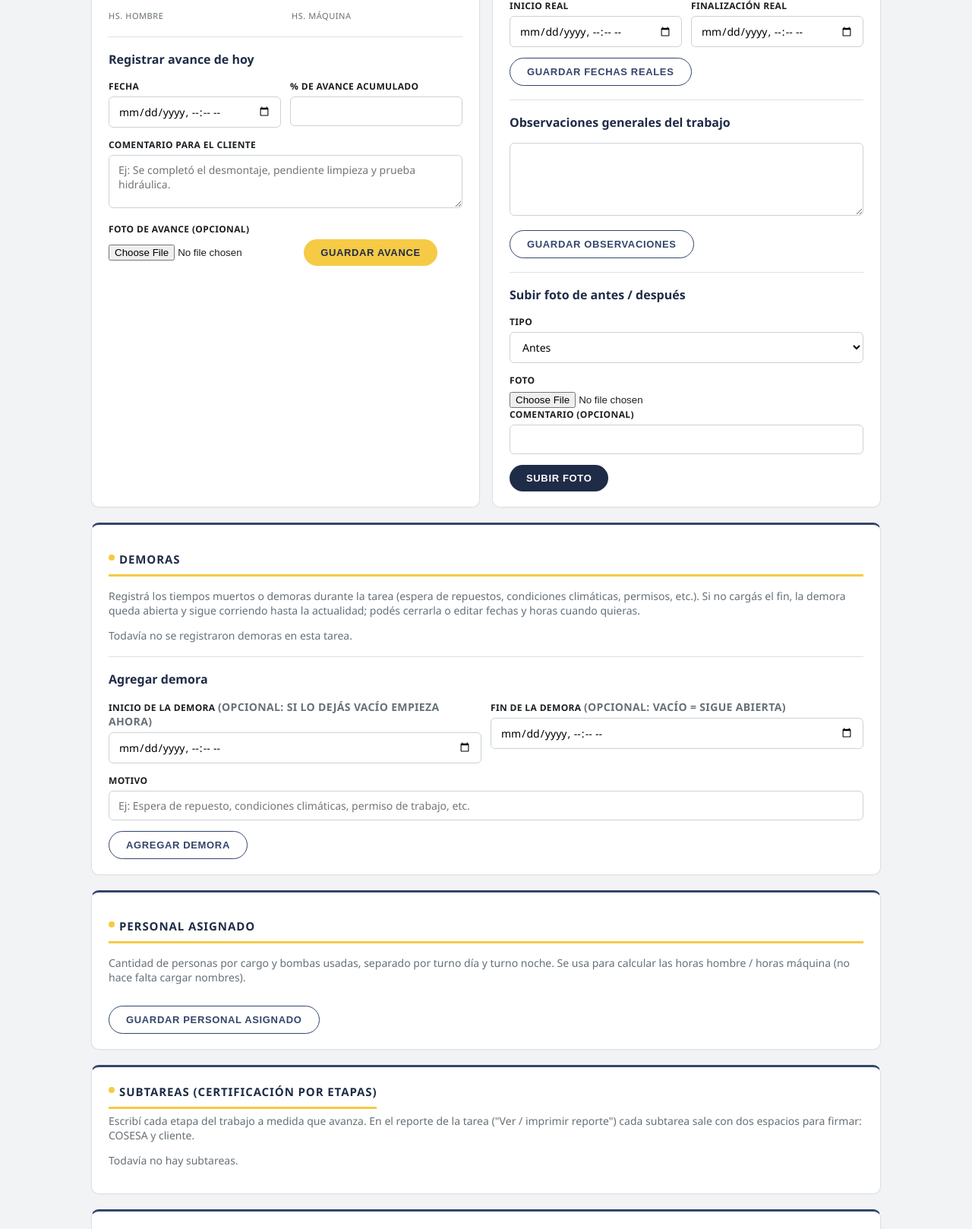
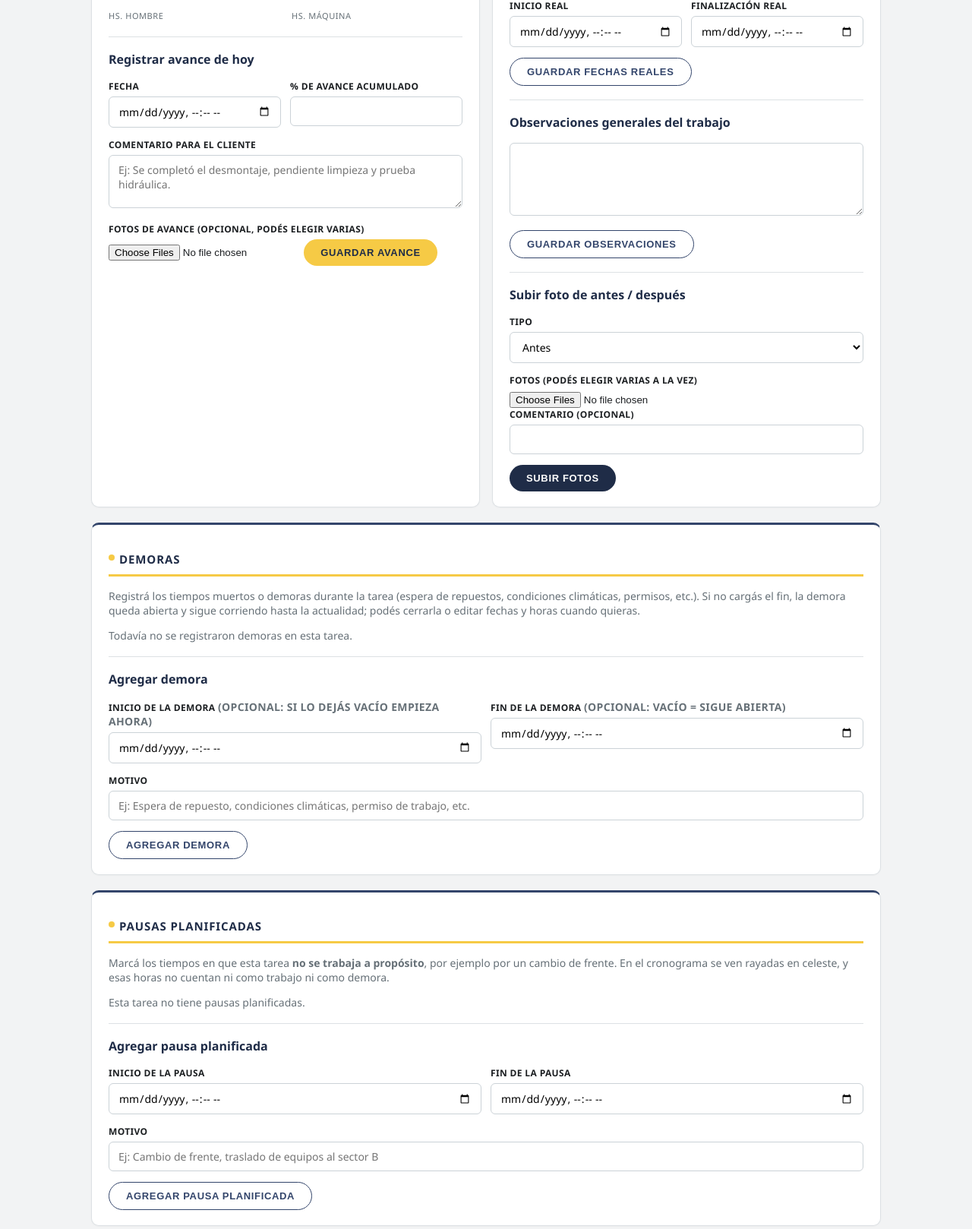
Before and after one commit to servicioscosesahidro-sys/cosesa-avance-obras, a Flask app: template templates/cosesa_item_detail.html in a window 1280 px wide. Shown: the part 1130-2748 px from the top of the page at 76% size. Run offline with Flask 3, Linux system fonts and the light colour scheme; the template is opened without the code that fills it, so the values that code supplies are empty.

Commit message:
Tareas: pausas planificadas (cronograma, curva y horas) y subida de varias fotos a la vez
Co-Authored-By: Claude Opus 5.5 <noreply@anthropic.com>
Claude-Session: https://claude.ai/code/session_01RcjbPZyeL6LjE9Q5569ScH

```diff
--- a/app.py
+++ b/app.py
@@ -23,7 +23,7 @@ from db import get_db, init_db, DB_PATH
 from backup import restore_latest, backup_now, iniciar_backup_periodico
 from charts import gantt_svg, curve_svg, carga_diaria_planificada_svg, carga_diaria_real_svg
 from charts import _parse as _parse_fecha_grafico
-from charts import TURNOS_OBRA, norm_turnos, segmentos_turno
+from charts import TURNOS_OBRA, norm_turnos, segmentos_turno, intervalos_pausas, horas_en_turno
 from excel_io import generar_plantilla_cronograma, generar_plantilla_reales, leer_cronograma, leer_reales, norm_clave
 
 BASE_DIR = os.path.dirname(os.path.abspath(__file__))
@@ -48,7 +48,7 @@ TURNOS = (("dia", "Turno día"), ("noche", "Turno noche"))
 
 app = Flask(__name__)
 app.config["SECRET_KEY"] = os.environ.get("SECRET_KEY", "cosesa-dev-secret-change-me")
-app.config["MAX_CONTENT_LENGTH"] = 20 * 1024 * 1024  # 20 MB por request
+app.config["MAX_CONTENT_LENGTH"] = 100 * 1024 * 1024  # 100 MB por request (varias fotos de una vez)
 
 DT_FORMATS = ("%Y-%m-%dT%H:%M", "%Y-%m-%d %H:%M", "%Y-%m-%d")
 
@@ -156,15 +156,22 @@ def total_personal(personal_by_turno):
     return total_personas, total_bombas
 
 
-def _horas_por_turno(ini, fin, demoras, turnos="ambos"):
+def _horas_por_turno(ini, fin, demoras, turnos="ambos", pausas=None):
     """Horas de trabajo netas (descontando demoras) repartidas según el turno en
     que realmente ocurrieron: día 07:00-19:00, noche 19:00-07:00.
     Si la obra trabaja en un solo turno, las horas del otro turno no cuentan
     como trabajo (ni como demora): se informan aparte en "fuera"."""
     turnos = norm_turnos(turnos)
-    res = {"dia": 0.0, "noche": 0.0, "fuera": 0.0}
+    res = {"dia": 0.0, "noche": 0.0, "fuera": 0.0, "pausa": 0.0}
     if not ini or not fin or fin <= ini:
         return res
+    # Pausas planificadas (cambio de frente, etc.): no son trabajo ni demora.
+    pausas_int = []
+    for pa, pb in intervalos_pausas(pausas):
+        pa, pb = max(pa, ini), min(pb, fin)
+        if pb > pa:
+            pausas_int.append((pa, pb))
+            res["pausa"] += horas_en_turno(pa, pb, turnos)
     if turnos != "ambos":
         res["fuera"] = sum((f - i).total_seconds() for i, f, tu in segmentos_turno(ini, fin) if tu != turnos) / 3600
     dem = []
@@ -176,6 +183,7 @@ def _horas_por_turno(ini, fin, demoras, turnos="ambos"):
         di, df = max(di, ini), min(df, fin)
         if df > di:
             dem.append((di, df))
+    dem.extend(pausas_int)
     dem.sort()
     merged = []
     for a, b in dem:
@@ -207,7 +215,7 @@ def _horas_por_turno(ini, fin, demoras, turnos="ambos"):
     return res
 
 
-def compute_horas_item(item, demoras, turnos="ambos"):
+def compute_horas_item(item, demoras, turnos="ambos", pausas=None):
     """Horas totales transcurridas (inicio real -> fin real, o -> ahora si sigue en
     curso), horas de demoras, y horas de trabajo netas (totales menos demoras),
     con el reparto de las horas de trabajo entre turno día y turno noche."""
@@ -220,19 +228,28 @@ def compute_horas_item(item, demoras, turnos="ambos"):
         horas_totales = 0.0
     else:
         horas_totales = (fin - inicio).total_seconds() / 3600
-    por_turno = _horas_por_turno(inicio, fin, demoras, turnos)
+    por_turno = _horas_por_turno(inicio, fin, demoras, turnos, pausas)
     horas_trabajo = por_turno["dia"] + por_turno["noche"]
     horas_fuera = por_turno["fuera"]
-    horas_demoras = max(0.0, horas_totales - horas_trabajo - horas_fuera)
+    horas_pausas = por_turno["pausa"]
+    horas_demoras = max(0.0, horas_totales - horas_trabajo - horas_fuera - horas_pausas)
     return {
         "horas_totales": round(horas_totales, 2),
         "horas_demoras": round(horas_demoras, 2),
         "horas_fuera_turno": round(horas_fuera, 2),
+        "horas_pausas_plan": round(horas_pausas, 2),
         "turnos": norm_turnos(turnos),
         "horas_trabajo": round(horas_trabajo, 2),
         "horas_dia": por_turno["dia"],
         "horas_noche": por_turno["noche"],
     }
+
+
+def get_pausas_plan(db, item_id):
+    try:
+        return db.execute("SELECT * FROM pausas_plan WHERE item_id = ? ORDER BY fecha_inicio", (item_id,)).fetchall()
+    except sqlite3.OperationalError:
+        return []
 
 
 def turnos_de_obra(db, obra_id):
@@ -252,7 +269,7 @@ def recompute_item_horas(db, item_id, persistir=True):
         return None
     demoras = db.execute("SELECT * FROM demoras WHERE item_id = ?", (item_id,)).fetchall()
     personal = get_personal(db, item_id)
-    horas = compute_horas_item(item, demoras, turnos_de_obra(db, item["obra_id"]))
+    horas = compute_horas_item(item, demoras, turnos_de_obra(db, item["obra_id"]), get_pausas_plan(db, item_id))
     total_personas, total_bombas = total_personal(personal)
     horas_hombre = horas_maquina = 0.0
     detalle = []
@@ -570,6 +587,7 @@ ENDPOINT_PERMISO = {
     "cancelar_item": "cancelar_tareas", "reabrir_item": "cancelar_tareas",
     "agregar_demora": "demoras", "cerrar_demora": "demoras", "editar_demora": "demoras",
     "eliminar_demora": "demoras",
+    "agregar_pausa_plan": "editar_tareas", "editar_pausa_plan": "editar_tareas", "eliminar_pausa_plan": "editar_tareas",
     "actualizar_personal": "personal", "actualizar_observaciones": "personal",
     "importar_reales_excel": "importar_reales",
     "subir_foto": "fotos", "eliminar_foto": "fotos",
@@ -1025,11 +1043,13 @@ def build_obra_charts(db, items, interactive=False):
         # Las tareas canceladas, o finalizadas con avance parcial, no cuentan
         # para el avance total de la obra (curva) ni para la carga diaria.
         if not item_excluido(it):
-            items_con_avances.append({"item": it, "avances": avances})
+            items_con_avances.append({"item": it, "avances": avances,
+                                      "pausas_int": intervalos_pausas(get_pausas_plan(db, it["id"]))})
         demoras = db.execute(
             "SELECT * FROM demoras WHERE item_id = ? ORDER BY fecha_inicio", (it["id"],)
         ).fetchall()
-        items_con_demoras.append({"item": it, "demoras": demoras})
+        pausas = get_pausas_plan(db, it["id"])
+        items_con_demoras.append({"item": it, "demoras": demoras, "pausas": pausas})
         personal = get_personal(db, it["id"])
         _, total_bombas = total_personal(personal)
         if not _item_cancelada(it):
@@ -2014,6 +2034,7 @@ def cosesa_item_detail(item_id):
     personal = get_personal(db, item_id)
     subtareas = get_subtareas(db, item_id)
     horas = recompute_item_horas(db, item_id, persistir=False)
+    pausas_plan = get_pausas_plan(db, item_id)
     item = db.execute(
         "SELECT i.*, o.id AS obra_id, o.nombre AS obra_nombre, o.cliente_id, c.nombre AS cliente_nombre "
         "FROM items i JOIN obras o ON o.id = i.obra_id JOIN clientes c ON c.id = o.cliente_id "
@@ -2026,7 +2047,7 @@ def cosesa_item_detail(item_id):
         checklist=checklist, checklist_puntos=checklist_puntos, checklist_estados=CHECKLIST_ESTADOS,
         fotos_checklist=fotos_checklist, piezas=piezas, piezas_sugeridas=PIEZAS_SUGERIDAS,
         personal=personal, cargos_personal=CARGOS_PERSONAL, turnos=TURNOS, horas=horas,
-        subtareas=subtareas,
+        subtareas=subtareas, pausas_plan=pausas_plan,
     )
 
 
@@ -2081,9 +2102,9 @@ def registrar_avance(item_id):
     db.close()
 
     # Fotos de progreso opcionales junto con el avance
-    foto_progreso = request.files.get("foto_progreso")
-    if foto_progreso and foto_progreso.filename:
-        save_photo(item_id, foto_progreso, "progreso", comentario, user["id"])
+    for foto_progreso in request.files.getlist("foto_progreso"):
+        if foto_progreso and foto_progreso.filename:
+            save_photo(item_id, foto_progreso, "progreso", comentario, user["id"])
 
     flash("Avance registrado.", "success")
     if request.form.get("volver") == "obra":
@@ -2353,6 +2374,76 @@ def cerrar_demora(demora_id):
     return redirect(url_for("cosesa_item_detail", item_id=item_id))
 
 
+# ---------------------------------------------------------------------------
+# Pausas planificadas: tiempos en que la tarea NO se trabaja a propósito
+# (cambio de frente, espera programada, etc.). No cuentan como trabajo ni como
+# demora, y se ven rayadas en celeste en el cronograma.
+# ---------------------------------------------------------------------------
+def _leer_pausa_form():
+    ini = (request.form.get("fecha_inicio") or "").strip()
+    fin = (request.form.get("fecha_fin") or "").strip()
+    motivo = request.form.get("motivo", "").strip()
+    a, b = _parse_dt(ini), _parse_dt(fin)
+    if not a or not b:
+        return None, "Completá el inicio y el fin de la pausa planificada."
+    if b <= a:
+        return None, "El fin de la pausa tiene que ser posterior al inicio."
+    return (ini, fin, motivo), None
+
+
+@app.route("/cosesa/items/<int:item_id>/pausas-plan", methods=["POST"])
+@cosesa_required
+def agregar_pausa_plan(item_id):
+    db = get_db()
+    if db.execute("SELECT id FROM items WHERE id = ?", (item_id,)).fetchone() is None:
+        abort(404)
+    datos, err = _leer_pausa_form()
+    if err:
+        flash(err, "error")
+    else:
+        db.execute("INSERT INTO pausas_plan (item_id, fecha_inicio, fecha_fin, motivo, usuario_id) VALUES (?, ?, ?, ?, ?)",
+                   (item_id, *datos, get_current_user()["id"]))
+        db.commit()
+        recompute_item_horas(db, item_id)
+        flash("Pausa planificada agregada.", "success")
+    db.close()
+    return redirect(url_for("cosesa_item_detail", item_id=item_id) + "#pausas-plan")
+
+
+@app.route("/cosesa/pausas-plan/<int:pausa_id>/editar", methods=["POST"])
+@cosesa_required
+def editar_pausa_plan(pausa_id):
+    db = get_db()
+    p = db.execute("SELECT * FROM pausas_plan WHERE id = ?", (pausa_id,)).fetchone()
+    if p is None:
+        abort(404)
+    datos, err = _leer_pausa_form()
+    if err:
+        flash(err, "error")
+    else:
+        db.execute("UPDATE pausas_plan SET fecha_inicio = ?, fecha_fin = ?, motivo = ? WHERE id = ?", (*datos, pausa_id))
+        db.commit()
+        recompute_item_horas(db, p["item_id"])
+        flash("Pausa planificada actualizada.", "success")
+    db.close()
+    return redirect(url_for("cosesa_item_detail", item_id=p["item_id"]) + "#pausas-plan")
+
+
+@app.route("/cosesa/pausas-plan/<int:pausa_id>/eliminar", methods=["POST"])
+@cosesa_required
+def eliminar_pausa_plan(pausa_id):
+    db = get_db()
+    p = db.execute("SELECT * FROM pausas_plan WHERE id = ?", (pausa_id,)).fetchone()
+    if p is None:
+        abort(404)
+    db.execute("DELETE FROM pausas_plan WHERE id = ?", (pausa_id,))
+    db.commit()
+    recompute_item_horas(db, p["item_id"])
+    db.close()
+    flash("Pausa planificada eliminada.", "success")
+    return redirect(url_for("cosesa_item_detail", item_id=p["item_id"]) + "#pausas-plan")
+
+
 @app.route("/cosesa/demoras/<int:demora_id>/eliminar", methods=["POST"])
 @cosesa_required
 def eliminar_demora(demora_id):
@@ -2451,10 +2542,10 @@ def subir_foto(item_id):
     user = get_current_user()
     tipo = request.form.get("tipo", "progreso")
     comentario = request.form.get("comentario", "").strip()
-    file_storage = request.files.get("foto")
-    saved = save_photo(item_id, file_storage, tipo, comentario, user["id"])
-    if saved:
-        flash("Foto subida correctamente.", "success")
+    archivos = [f for f in request.files.getlist("foto") if f and f.filename]
+    subidas = sum(1 for f in archivos if save_photo(item_id, f, tipo, comentario, user["id"]))
+    if subidas:
+        flash("Foto subida correctamente." if subidas == 1 else f"{subidas} fotos subidas correctamente.", "success")
     return redirect(url_for("cosesa_item_detail", item_id=item_id))
 
 
@@ -2578,10 +2669,10 @@ def checklist_item_pdf(item_id):
 @cosesa_required
 def subir_foto_checklist(item_id):
     user = get_current_user()
-    file_storage = request.files.get("foto")
-    saved = save_photo(item_id, file_storage, "certificado_lavado", "Documento firmado", user["id"], permitir_pdf=True)
-    if saved:
-        flash("Documento firmado subido correctamente.", "success")
+    archivos = [f for f in request.files.getlist("foto") if f and f.filename]
+    subidas = sum(1 for f in archivos if save_photo(item_id, f, "certificado_lavado", "Documento firmado", user["id"], permitir_pdf=True))
+    if subidas:
+        flash("Documento firmado subido correctamente." if subidas == 1 else f"{subidas} archivos subidos correctamente.", "success")
     return redirect(url_for("cosesa_item_detail", item_id=item_id))
 
 
--- a/templates/cosesa_item_detail.html
+++ b/templates/cosesa_item_detail.html
@@ -87,6 +87,9 @@
       <div class="stat" style="text-align:left;"><span class="lbl">Horas de demoras</span><div class="num" style="font-size:18px;">{{ horas['horas_demoras'] }}</div></div>
       <div class="stat" style="text-align:left;"><span class="lbl">Horas de trabajo netas</span><div class="num" style="font-size:18px;">{{ horas['horas_trabajo'] }}</div></div>
     </div>
+    {% if horas.get('horas_pausas_plan') %}
+    <p class="subtitle" style="margin-top:8px;">{{ horas['horas_pausas_plan'] }} h de <strong>pausas planificadas</strong> no cuentan como trabajo ni como demora.</p>
+    {% endif %}
     {% if horas.get('turnos', 'ambos') != 'ambos' %}
     <p class="subtitle" style="margin-top:8px;">La obra trabaja <strong>{{ 'solo de día (07 a 19 hs)' if horas['turnos'] == 'dia' else 'solo de noche (19 a 07 hs)' }}</strong>: {{ horas['horas_fuera_turno'] }} h fuera de turno no cuentan como trabajo ni como demora.</p>
     {% endif %}
@@ -110,8 +113,8 @@
       </div>
       <label>Comentario para el cliente</label>
       <textarea name="comentario" placeholder="Ej: Se completó el desmontaje, pendiente limpieza y prueba hidráulica."></textarea>
-      <label>Foto de avance (opcional)</label>
-      <input type="file" name="foto_progreso" accept="image/*">
+      <label>Fotos de avance (opcional, podés elegir varias)</label>
+      <input type="file" name="foto_progreso" accept="image/*" multiple>
       <button class="btn" type="submit">Guardar avance</button>
     </form>
   </div>
@@ -166,11 +169,11 @@
         <option value="despues">Después</option>
         <option value="progreso">Progreso</option>
       </select>
-      <label>Foto</label>
-      <input type="file" name="foto" accept="image/*" required>
+      <label>Fotos (podés elegir varias a la vez)</label>
+      <input type="file" name="foto" accept="image/*" multiple required>
       <label>Comentario (opcional)</label>
       <input type="text" name="comentario">
-      <button class="btn btn-dark" type="submit">Subir foto</button>
+      <button class="btn btn-dark" type="submit">Subir fotos</button>
     </form>
   </div>
 </div>
@@ -231,6 +234,39 @@
     <label>Motivo</label>
     <input type="text" name="motivo" placeholder="Ej: Espera de repuesto, condiciones climáticas, permiso de trabajo, etc.">
     <button class="btn btn-outline" type="submit">Agregar demora</button>
+  </form>
+</div>
+
+<div class="card" id="pausas-plan">
+  <h2>Pausas planificadas</h2>
+  <p class="subtitle">Marcá los tiempos en que esta tarea <strong>no se trabaja a propósito</strong>, por ejemplo por un cambio de frente. En el cronograma se ven rayadas en celeste, y esas horas no cuentan ni como trabajo ni como demora.</p>
+  {% if pausas_plan %}
+  {% for p in pausas_plan %}
+  <div style="border:1px solid #b9d9ee;background:#f4fafe;border-radius:var(--radius);padding:12px 14px;margin-bottom:10px;">
+    <form method="post" action="{{ url_for('editar_pausa_plan', pausa_id=p['id']) }}" class="field-inline" style="align-items:flex-end;flex-wrap:wrap;margin-bottom:0;">
+      <div><label>Inicio</label><input type="datetime-local" name="fecha_inicio" value="{{ p['fecha_inicio'] }}" required></div>
+      <div><label>Fin</label><input type="datetime-local" name="fecha_fin" value="{{ p['fecha_fin'] }}" required></div>
+      <div style="flex:2;"><label>Motivo</label><input type="text" name="motivo" value="{{ p['motivo'] or '' }}" placeholder="Ej: cambio de frente"></div>
+      <div style="margin-bottom:14px;white-space:nowrap;"><button class="btn btn-outline btn-sm" type="submit">Guardar</button></div>
+    </form>
+    <form method="post" action="{{ url_for('eliminar_pausa_plan', pausa_id=p['id']) }}" onsubmit="return confirm('¿Eliminar esta pausa planificada?');" style="margin-top:6px;">
+      <button class="btn btn-sm btn-danger" type="submit">Eliminar</button>
+    </form>
+  </div>
+  {% endfor %}
+  {% else %}
+  <p class="subtitle">Esta tarea no tiene pausas planificadas.</p>
+  {% endif %}
+  <hr style="border:none;border-top:1px solid var(--cosesa-border);margin:18px 0;">
+  <h3>Agregar pausa planificada</h3>
+  <form method="post" action="{{ url_for('agregar_pausa_plan', item_id=item['id']) }}">
+    <div class="field-inline">
+      <div><label>Inicio de la pausa</label><input type="datetime-local" name="fecha_inicio" required></div>
+      <div><label>Fin de la pausa</label><input type="datetime-local" name="fecha_fin" required></div>
+    </div>
+    <label>Motivo</label>
+    <input type="text" name="motivo" placeholder="Ej: Cambio de frente, traslado de equipos al sector B">
+    <button class="btn btn-outline" type="submit">Agregar pausa planificada</button>
   </form>
 </div>
 
@@ -485,8 +521,8 @@
   <p class="subtitle">Todavía no se subió el checklist ya firmado (PDF o foto).</p>
   {% endif %}
   <form method="post" action="{{ url_for('subir_foto_checklist', item_id=item['id']) }}" enctype="multipart/form-data">
-    <label>Checklist firmado (PDF escaneado o foto)</label>
-    <input type="file" name="foto" accept="application/pdf,image/*" required>
+    <label>Checklist firmado (PDF escaneado o fotos; podés elegir varios)</label>
+    <input type="file" name="foto" accept="application/pdf,image/*" multiple required>
     <button class="btn btn-dark" type="submit">Subir documento firmado</button>
   </form>
 </div>
```
Also changed, not shown: charts.py (+56 -6 lines), db.py (+12 -0 lines).
